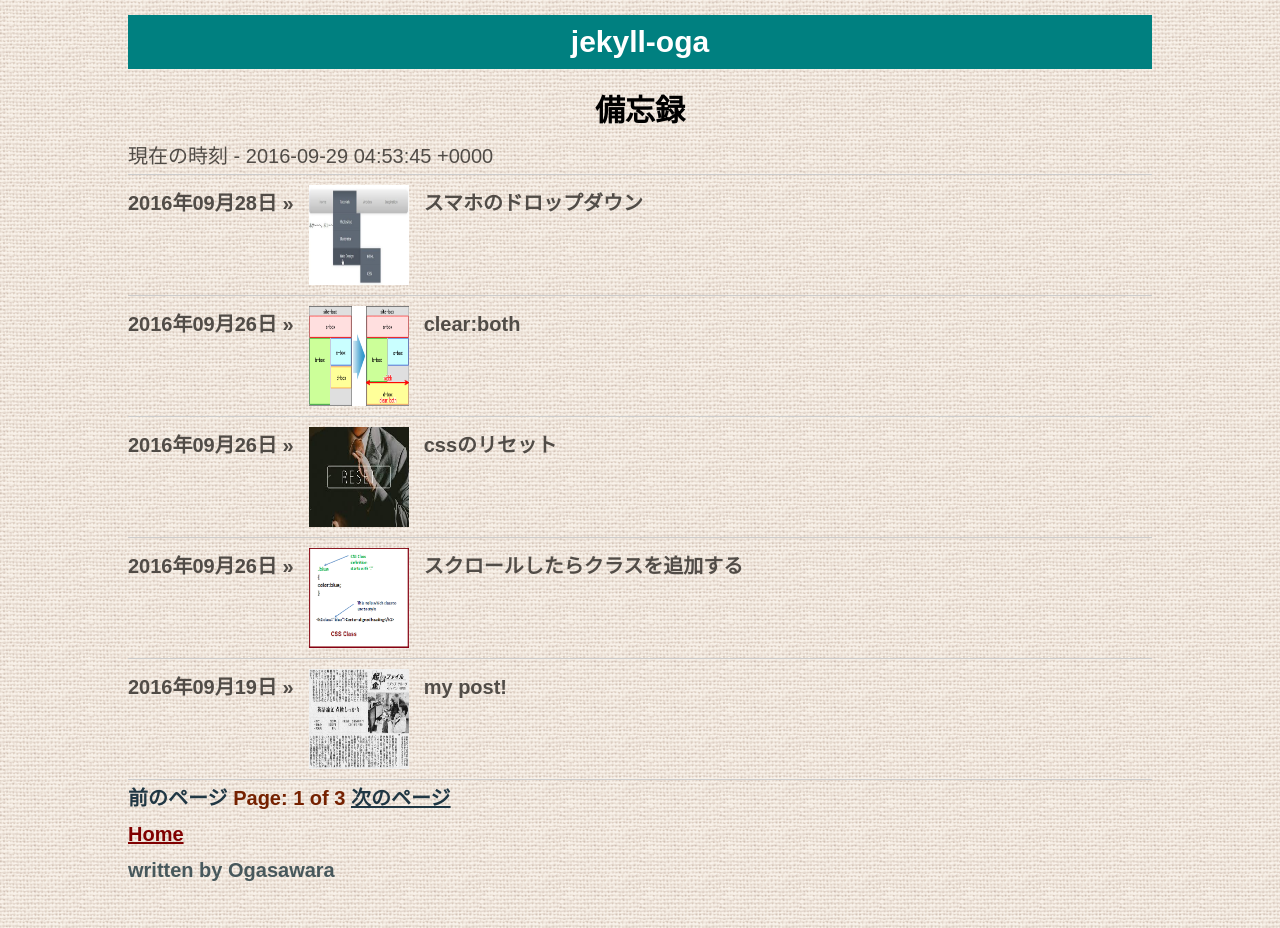
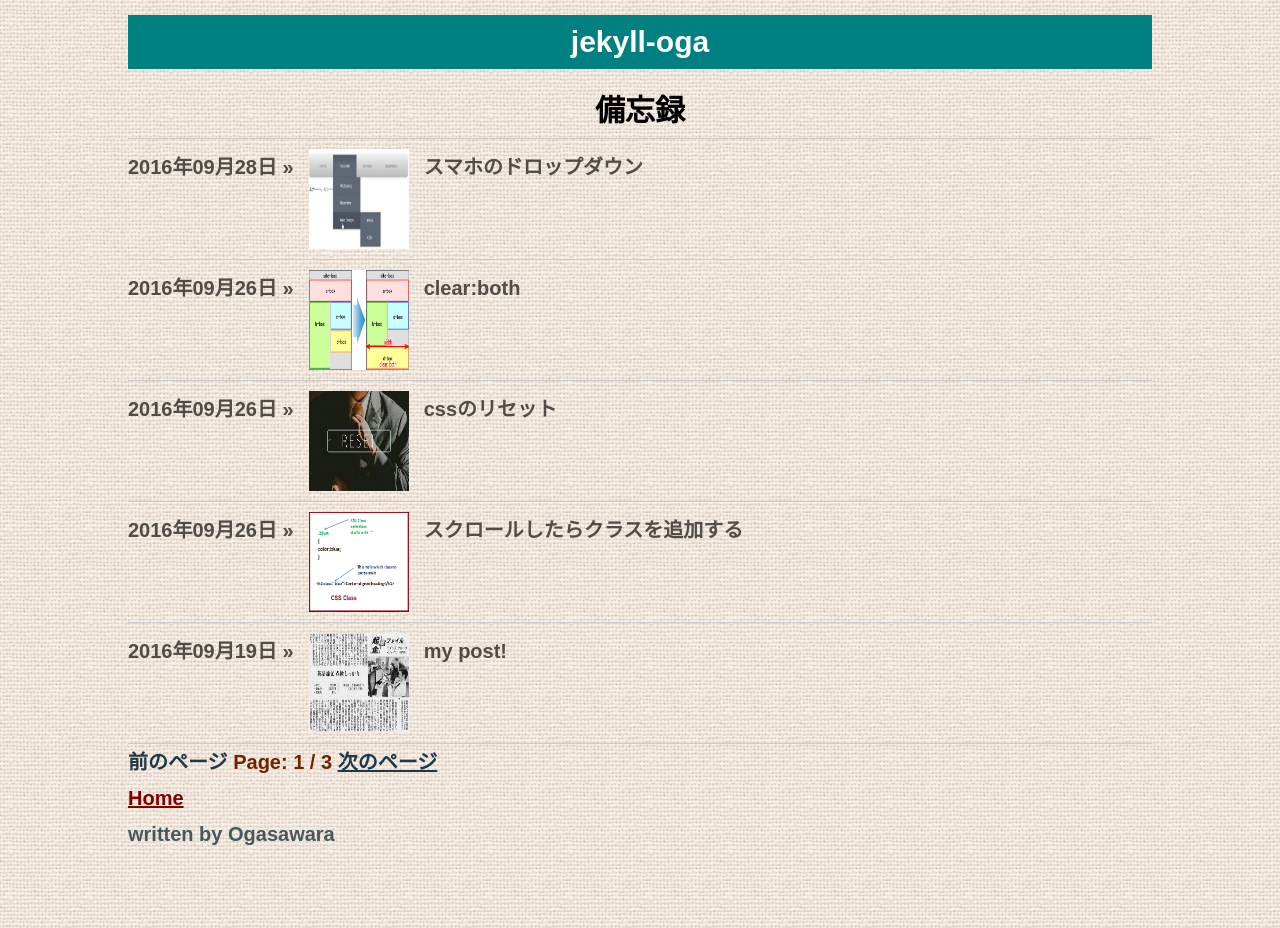
Before and after one commit to satoshiogasawara/satoshiogasawara.github.io, a Jekyll site: the page built from index.html, in a window 1280 px wide. Built offline with Jekyll 4.4.1, drawn with Linux system fonts in a browser that asks for light colours; the list of posts is cut into pages by our own code.

Commit message:
2016/09/29

```diff
--- a/index.html
+++ b/index.html
@@ -7,9 +7,6 @@ author: ogasawara
 
 <div id="home">
   <h1>備忘録</h1>
-  <p>
-    現在の時刻 - {{ site.time }}
-  </p>
   <ul class="posts cf">
     {% for post in paginator.posts %}
     <a href="{{ post.url }}">
@@ -34,7 +31,7 @@ author: ogasawara
   {% else %}
     <span class="previous">前のページ</span>
   {% endif %}
-  <span class="page_number ">Page: {{ paginator.page }} of {{ paginator.total_pages }}</span>
+  <span class="page_number ">Page: {{ paginator.page }} / {{ paginator.total_pages }}</span>
   {% if paginator.next_page %}
     <a href="{{ paginator.next_page_path | prepend: site.baseurl }}" class="next">次のページ</a>
   {% else %}
```
